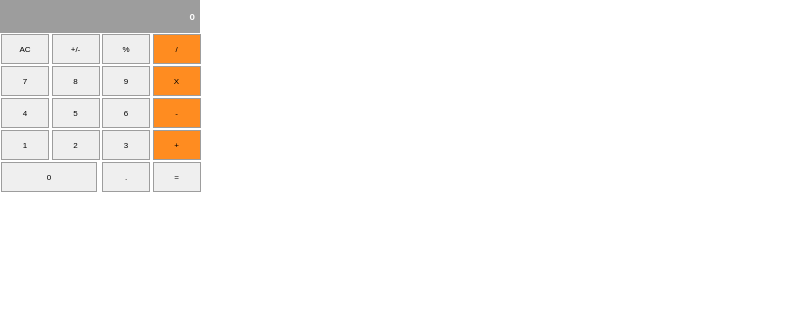
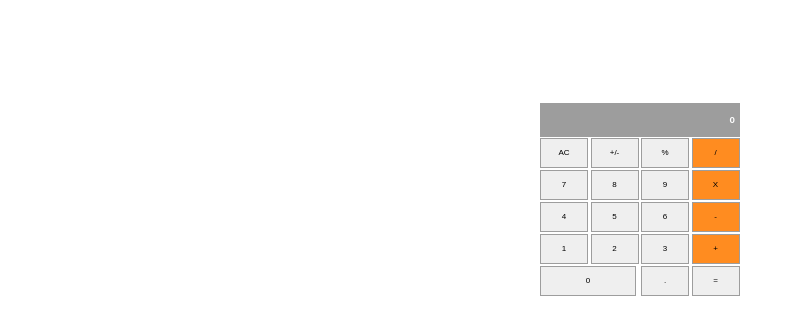
Before and after one commit to Zven94/math-magicians, a React (Create React App) app: page / in a window 1280 px wide. Shown: the top 334 px of the page, without its empty margins (0-803 px from the left). Built offline with nearby package versions, Linux system fonts and the light colour scheme.

Commit message:
Fix linters issues

```diff
--- a/src/App.css
+++ b/src/App.css
@@ -1,3 +1,11 @@
+.calc-divs {
+  display: flex;
+  height: 50vh;
+  flex-direction: column;
+  justify-content: center;
+  align-items: center;
+}
+
 .row-total {
   width: 200px;
   background-color: #9d9d9d;
@@ -29,12 +37,6 @@ button {
   font-weight: 400;
 }
 
-.calc-divs {
-  display: flex;
-  flex-direction: column;
-  justify-content: space-between;
-}
-
 .calc-button-0 {
   width: 96px;
   grid-column: span 2;
--- a/src/App.js
+++ b/src/App.js
@@ -5,11 +5,11 @@ import ShowButtons from './components/Calculator';
 function App() {
   return (
     <main className="calc-divs">
-      <div className='row-total'>
+      <div className="row-total">
         <h2 className="calc-total">0</h2>
       </div>
 
-      <div className='calc-grid'>
+      <div className="calc-grid">
         <ShowButtons />
       </div>
     </main>
--- a/src/components/Calculator.js
+++ b/src/components/Calculator.js
@@ -3,19 +3,17 @@ import React from 'react';
 const calcButtons = ['AC', '+/-', '%', '/', '7', '8', '9', 'X', '4', '5', '6', '-', '1', '2', '3', '+', '0', '.', '='];
 
 function ShowButtons() {
-
   function CreateElement(text, index) {
     let className = '';
-    let divClassName = 'row-one';
     if ((index + 1) % 4 === 0) {
-      className = ' makeMe-orange'
-    } else if ( {text}.text === '0') {
-      className = ' calc-button-0'
+      className = ' makeMe-orange';
+    } else if ({ text }.text === '0') {
+      className = ' calc-button-0';
     }
 
     return (
 
-      <button key={text} className={className}>{text}</button>
+      <button key={text} className={className} type="button">{text}</button>
 
     );
   }
@@ -23,6 +21,6 @@ function ShowButtons() {
   return (
     calcButtons.map(CreateElement)
   );
-};
+}
 
 export default ShowButtons;
```
